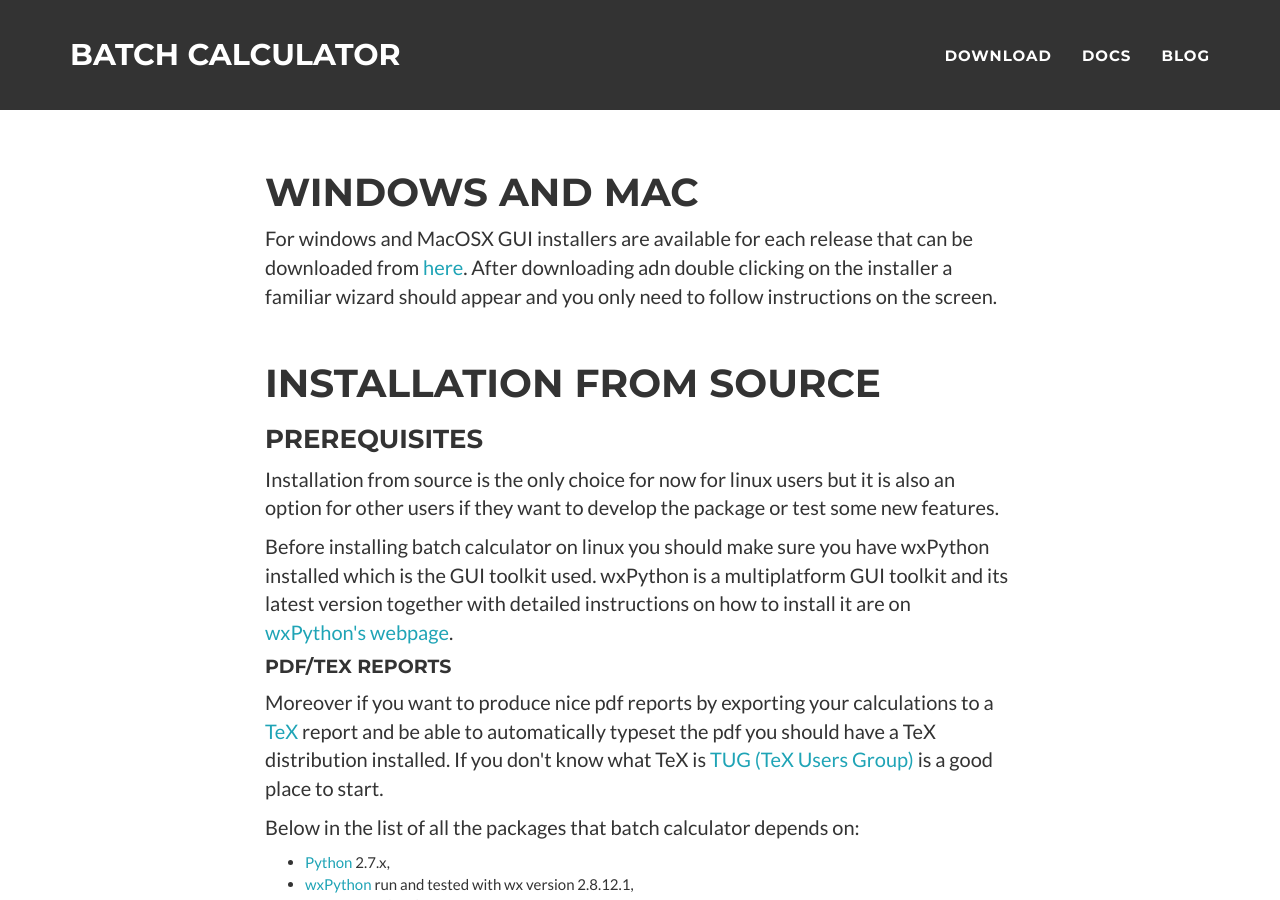
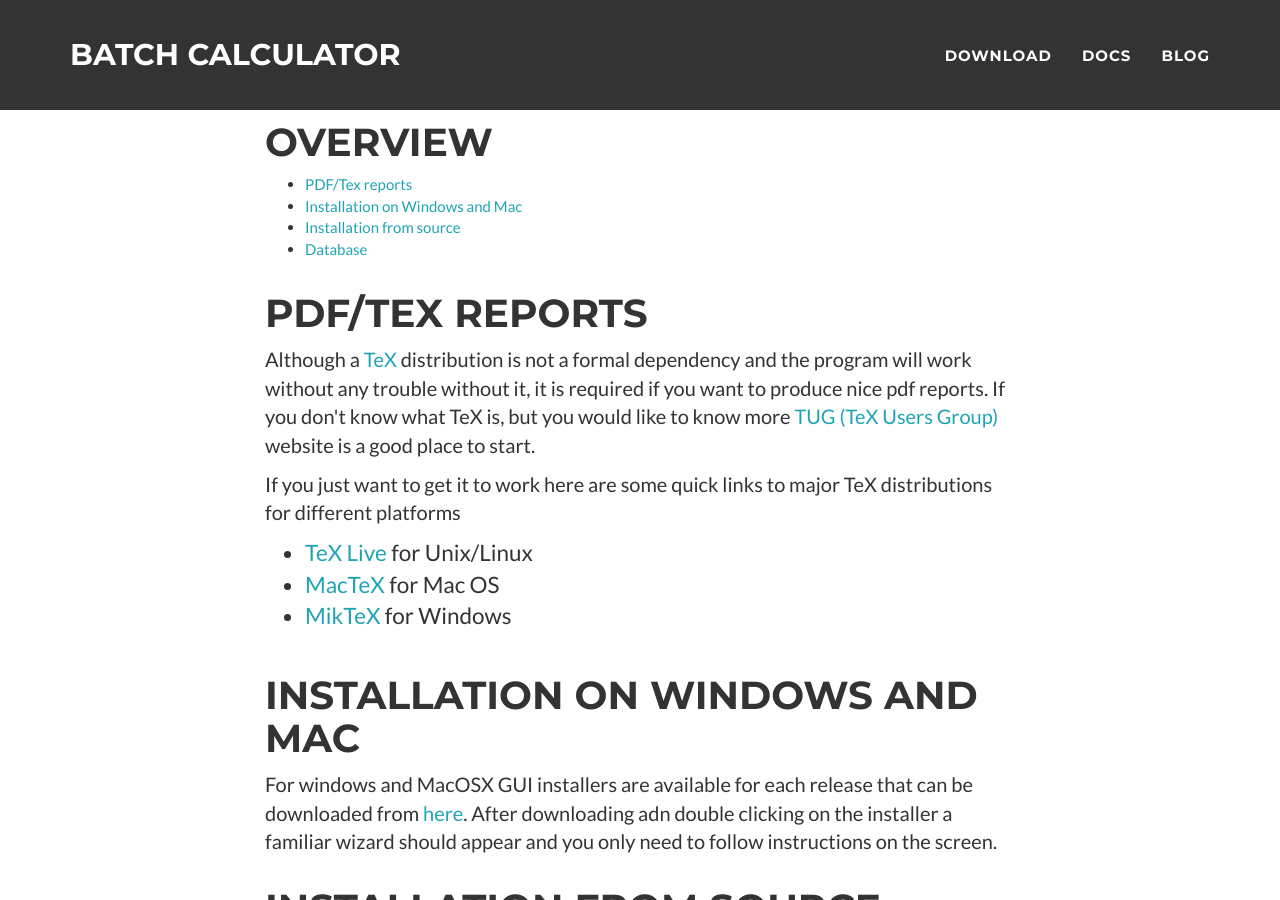
Before and after one commit to lmmentel/batchcalculator, a Jekyll site: the page built from docs/index.html, in a window 1280 px wide and 900 px high. Built offline with Jekyll 4.4.1, drawn with Linux system fonts in a browser that asks for light colours.

Commit message:
update the dosc, removing the sections and correcting the part on TeX/PDF report generation

```diff
--- a/docs/index.html
+++ b/docs/index.html
@@ -3,13 +3,44 @@
 layout: subpage
 ---
 
-
-
-<section id="windows" style="padding: 50px 0 10px 0">
 <div class=container">
     <div class="row">
         <div class="col-md-12">
-            <h1>Windows and Mac</h1>
+            <h1>Overview</h1>
+            <ul>
+                <li><a href="#tex">PDF/Tex reports</a></li>
+                <li><a href="#windows">Installation on Windows and Mac</a></li>
+                <li><a href="#source">Installation from source</a></li>
+                <li><a href="#database">Database</a></li>
+            </ul>
+        </div>
+    </div>
+</div>
+
+<div class=container">
+    <div class="row" id="tex">
+        <div class="col-md-12">
+            <h1>PDF/TeX reports</h1>
+            <p> Although a <a href=https://www.tug.org/">TeX</a> distribution is not a formal dependency
+                and the program will work without any trouble without it, it is required if you want to
+                produce nice pdf reports. If you don't know what TeX is, but you would like to know more
+                <a href=https://www.tug.org/">TUG (TeX Users Group)</a> website is a good place to start.</p>
+            <p> If you just want to get it to work here are some quick links to major TeX distributions
+                for different platforms
+                <ul class="lead">
+                    <li><a href="http://tug.org/texlive/">TeX Live</a> for Unix/Linux</li>
+                    <li><a href="http://tug.org/mactex/">MacTeX</a> for Mac OS</li>
+                    <li><a href="http://www.miktex.org/">MikTeX</a> for Windows</li>
+                </ul>
+            </p>
+        </div>
+    </div>
+</div>
+
+<div class=container">
+    <div class="row" id="windows">
+        <div class="col-md-12">
+            <h1>Installation on Windows and Mac</h1>
             <p>For windows and MacOSX GUI installers are available for each release that can be downloaded from
             <a href="https://github.com/lmmentel/batchcalculator/releases/latest">here</a>. After downloading
             adn double clicking on the installer a familiar wizard should appear and you only need to follow instructions
@@ -17,11 +48,9 @@
         </div>
     </div>
 </div>
-</section>
 
-<section id="source" style="padding: 10px 0">
 <div class=container">
-    <div class="row">
+    <div class="row" id="source">
         <div class="col-md-12">
             <h1>Installation from source</h1>
             <h3>Prerequisites</h3>
@@ -30,12 +59,6 @@
             <p>Before installing batch calculator on linux you should make sure you have wxPython installed
             which is the GUI toolkit used. wxPython is a multiplatform GUI toolkit and its latest version together
             with detailed instructions on how to install it are on <a href="http://www.wxpython.org">wxPython's webpage</a>.</p>
-            <h4>PDF/TeX reports</h4>
-            <p>Moreover if you want to produce nice pdf reports by exporting your calculations to a
-            <a href=https://www.tug.org/">TeX</a>
-            report and be able to automatically typeset the pdf you should have a TeX
-            distribution installed. If you don't know what TeX is <a href=https://www.tug.org/">TUG (TeX Users Group)</a>
-            is a good place to start.</p>
 
             <p>Below in the list of all the packages that batch calculator depends on:</p>
             <ul>
@@ -67,11 +90,9 @@
         </div>
     </div>
 </div>
-</section>
 
-<section id="database" style="padding: 10px 0">
 <div class=container">
-    <div class="row">
+    <div class="row" id="database">
         <div class="col-md-12">
         <h1>Database</h1>
 
--- a/index.html
+++ b/index.html
@@ -37,7 +37,7 @@
                 reports you need to have a TeX distibution installed. For general
                 information about TeX youcan visit TUG webpage. Major TeX packages
                 for different operating systems are:
-                <ul>
+                <ul class="lead">
                     <li><a href="http://tug.org/texlive/">TeX Live</a> for Unix/Linux</li>
                     <li><a href="http://tug.org/mactex/">MacTeX</a> for Mac OS</li>
                     <li><a href="http://www.miktex.org/">MikTeX</a> for Windows</li>
```
